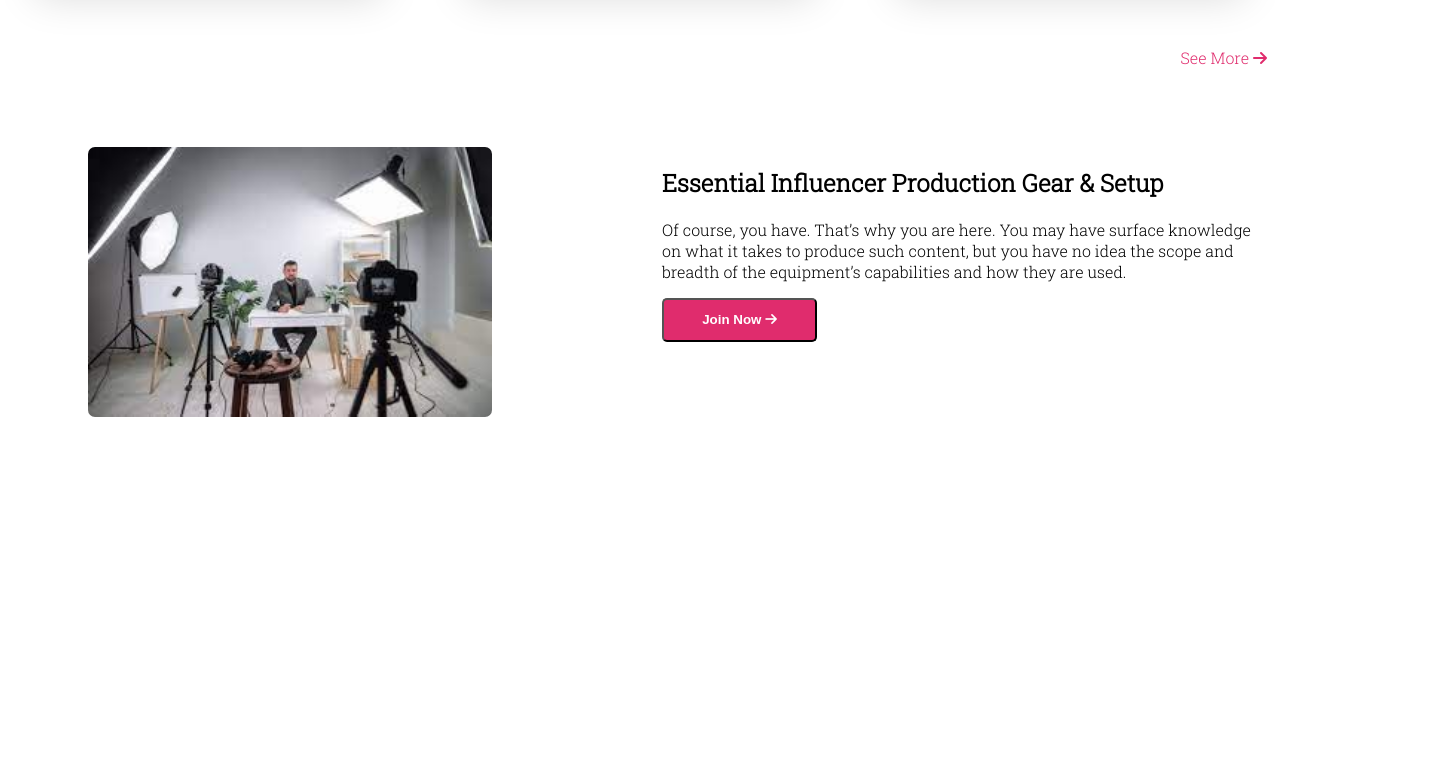
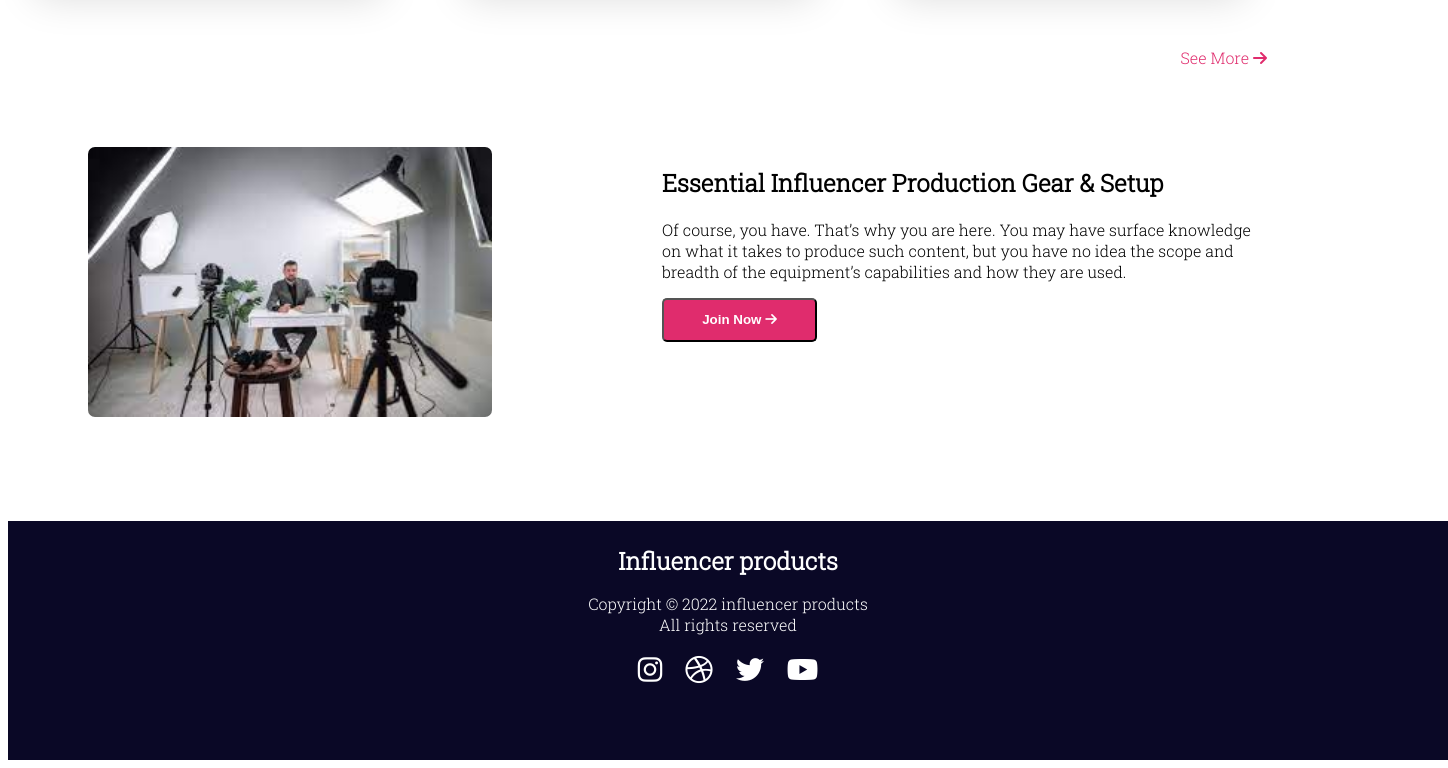
Before and after one commit to Abusayed987/2nd-assessment, a plain HTML site: page index.html in a window 1280 px wide. Shown: the part 2352-3120 px from the top of the page, 1448 px wide, since content can reach past the window. Before the commit the page ends 2873 px from the top, so only its background shows below. Drawn offline with Linux system fonts and the light colour scheme.

Commit message:
add footer

```diff
--- a/index.html
+++ b/index.html
@@ -186,5 +186,23 @@
        <!-----------------------
            bonus section End
          ----------------------->
+
+        <!-----------------------------------------
+            footer section start
+        --------------------------------------------->
+       <section class="footer-section">
+           <div class="footer-div">
+             <h3>Influencer products</h3>
+             <p> <span class="copyright">Copyright &#169; 2022  influencer products </span> <br>
+                All rights reserved <br>
+                <div class="logo">
+                <i class="fab fa-instagram"></i>
+                <i class="fab fa-dribbble"></i>
+                <i class="fab fa-twitter"></i>
+                <i class="fab fa-youtube"></i>
+                </div>
+             </p>
+           </div>
+       </section>
 </body>
 </html>
--- a/styles/style.css
+++ b/styles/style.css
@@ -4,7 +4,7 @@
 
 body{
     font-family: 'Poppins', sans-serif;
-font-family: 'Roboto Slab', serif;
+    font-family: 'Roboto Slab', serif;
 }
 /* ---------------------------------
  section container start
@@ -126,3 +126,46 @@ bonus section start
 /* -----------------------
 bonus section End
 -------------------------*/
+
+/* -----------------------------------------------
+footer section start
+---------------------------------------------------*/
+.footer-section{
+    width: 1440px;;
+    height: 239px;
+    background-color: #0A0826;
+    display: grid;
+    grid-template-columns: repeat(1, 1fr);
+    justify-items: center;
+}
+.footer-div{
+    width: 362px;
+    height: 139px;
+    color: #FFFFFF;
+    text-align: center;
+}
+
+h3{
+    font-weight: bold;
+    font-size: 24px;
+    margin-bottom: 3px;
+}
+.copyright{
+    margin-bottom: 3px;
+    margin-top: 3px;
+}
+.logo{
+    font-size: 28px;
+}
+.fa-instagram{
+    margin-right: 16px;
+}
+.fa-dribbble{
+    margin-right: 16px;
+}
+.fa-twitter{
+    margin-right: 16px;
+}
+/* --------------------------------------------------
+footer section End
+-----------------------------------------------------*/
```
